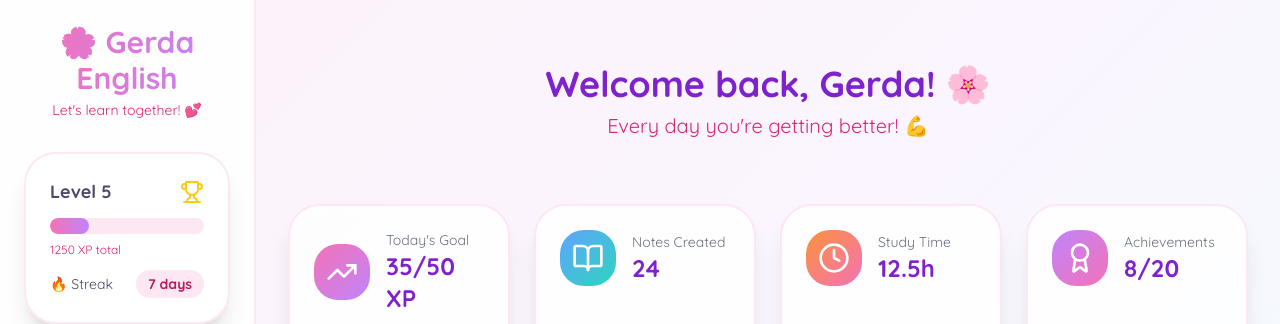
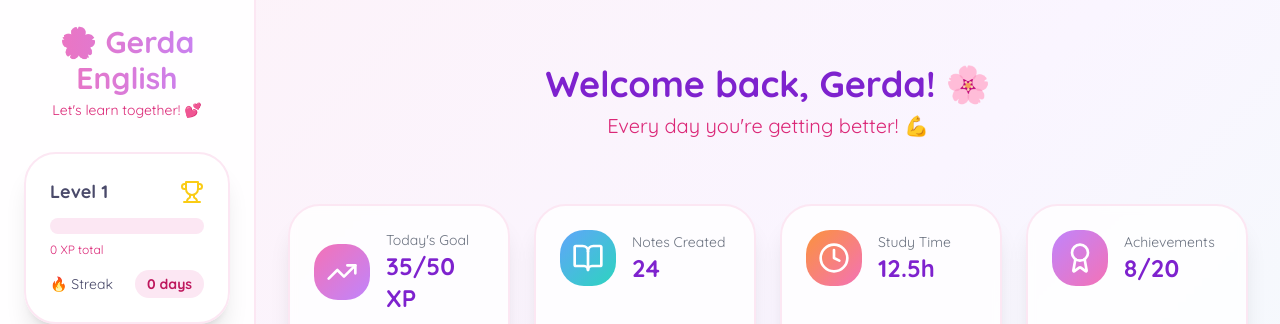
Before and after one commit to shaheer-00/Gerda-English, a React (Vite) app in the folder gerda-english/: page / in a window 1280 px wide. Shown: the top 324 px of the page. Built offline with nearby package versions, Linux system fonts and the light colour scheme; no server answers; the database is empty.

Commit message:
fix: wire sidebar XP/level/streak to real user progress

```diff
--- a/gerda-english/src/components/Layout.tsx
+++ b/gerda-english/src/components/Layout.tsx
@@ -1,12 +1,25 @@
 import { useState, useEffect } from 'react';
 import { Outlet, Link, useLocation } from 'react-router-dom';
-import { BookOpen, Calendar, Star, Trophy, Gift, Settings, Home, Book, XCircle } from 'lucide-react';
+import { BookOpen, Calendar, Trophy, Gift, Settings, Home, Book, XCircle } from 'lucide-react';
+import { getUserProgress } from '../lib/db';
 
 const Layout = () => {
   const location = useLocation();
-  const [xp, setXp] = useState(1250);
-  const [level, setLevel] = useState(5);
-  const [streak, setStreak] = useState(7);
+  const [xp, setXp] = useState(0);
+  const [level, setLevel] = useState(1);
+  const [streak, setStreak] = useState(0);
+
+  useEffect(() => {
+    getUserProgress()
+      .then((progress) => {
+        if (progress) {
+          setXp(progress.total_xp);
+          setLevel(progress.level);
+          setStreak(progress.streak);
+        }
+      })
+      .catch((err) => console.error('Failed to load progress:', err));
+  }, [location.pathname]);
 
   const menuItems = [
     { path: '/', icon: Home, label: 'Home', color: 'from-cute-pink-400 to-cute-purple-400' },
@@ -19,9 +32,7 @@ const Layout = () => {
 
   return (
     <div className="min-h-screen flex">
-      {/* Sidebar Navigation - Tablet Optimized */}
       <aside className="w-64 bg-white/90 backdrop-blur-sm border-r-2 border-cute-pink-100 p-6 flex flex-col">
-        {/* Logo */}
         <div className="mb-8 text-center">
           <h1 className="text-3xl font-bold font-cute bg-gradient-to-r from-cute-pink-400 to-cute-purple-400 bg-clip-text text-transparent">
             🌸 Gerda English
@@ -29,7 +40,6 @@ const Layout = () => {
           <p className="text-sm text-cute-pink-600 mt-1">Let's learn together! 💕</p>
         </div>
 
-        {/* User Stats */}
         <div className="card-cute mb-6">
           <div className="flex items-center justify-between mb-3">
             <span className="text-lg font-bold">Level {level}</span>
@@ -48,7 +58,6 @@ const Layout = () => {
           </div>
         </div>
 
-        {/* Navigation Menu */}
         <nav className="flex-1 space-y-3">
           {menuItems.map((item) => {
             const Icon = item.icon;
@@ -70,7 +79,6 @@ const Layout = () => {
           })}
         </nav>
 
-        {/* Admin Link */}
         <Link
           to="/admin"
           className="flex items-center gap-3 px-4 py-3 rounded-2xl text-gray-600 hover:bg-cute-purple-50 transition-all duration-300 mt-auto"
@@ -80,7 +88,6 @@ const Layout = () => {
         </Link>
       </aside>
 
-      {/* Main Content Area */}
       <main className="flex-1 p-8 overflow-y-auto">
         <Outlet />
       </main>
```
